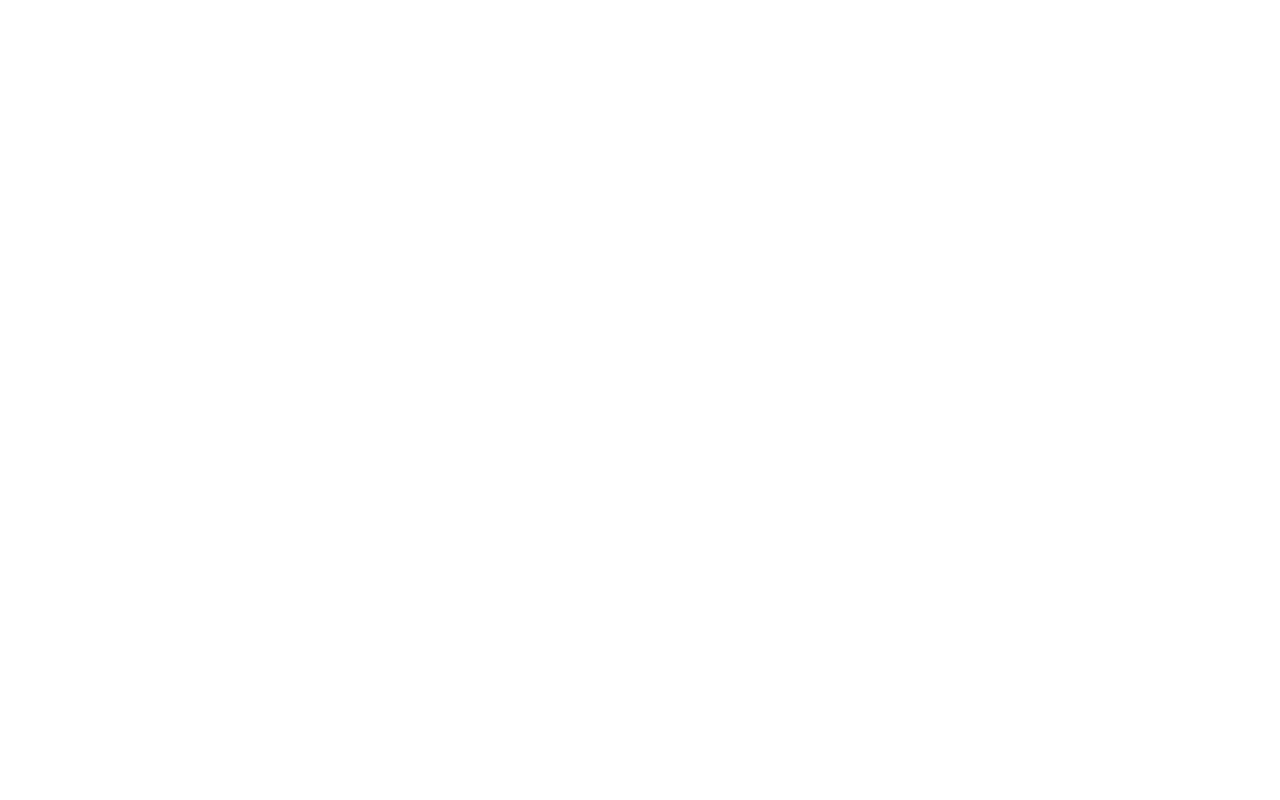
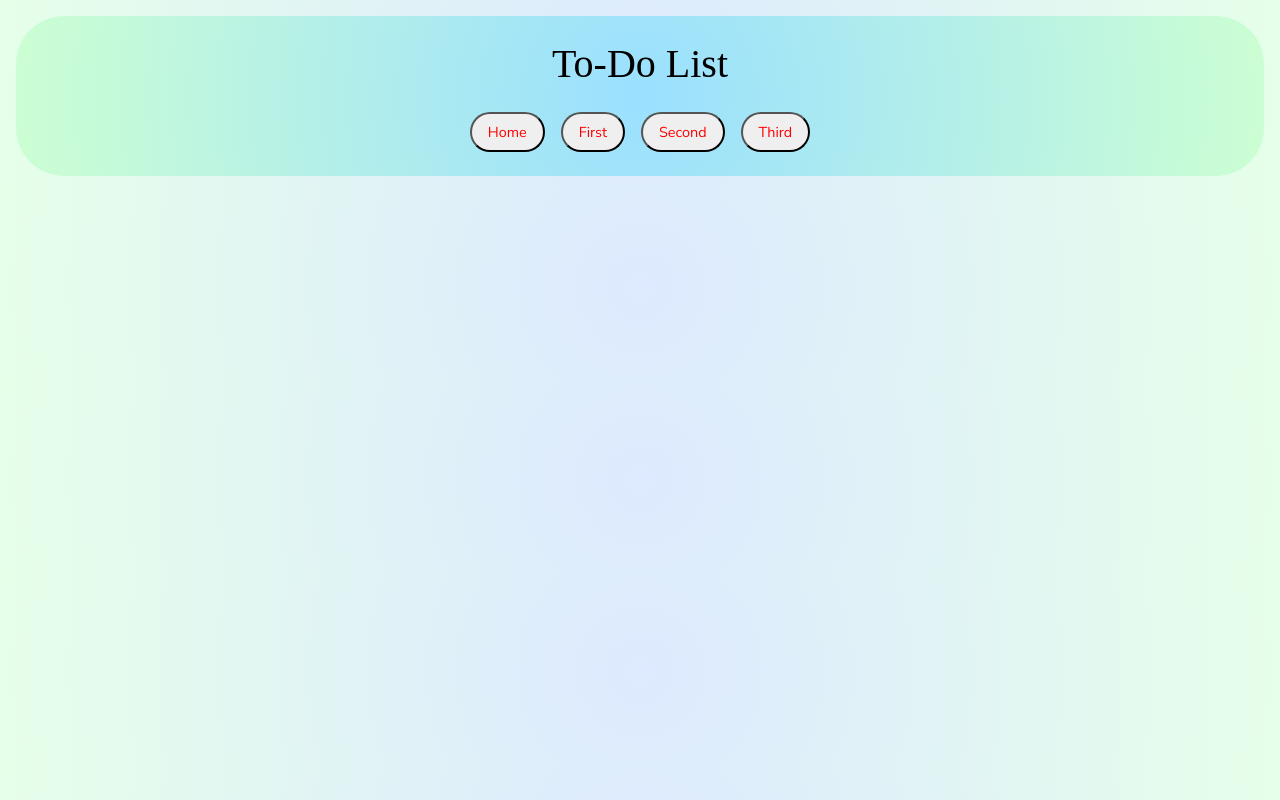
Before and after one commit to PirateMunch/todoList, a website built with webpack: page dist/index.html in a window 1280 px wide. Built offline with nearby package versions, Linux system fonts and the light colour scheme; a web font is replaced by a local one.

Commit message:
got CSS Variables, styled header

```diff
--- a/dist/index.html
+++ b/dist/index.html
@@ -9,6 +9,14 @@
     <script type="module" src="main.js"></script>
 </head>
 <body>
-
+    <header>
+        To-Do List
+        <nav>
+            <input type="button" id="homeButton" class="homeButton" value="Home">
+            <input type="button" id="firstButton" class="firstButton" value="First">
+            <input type="button" id="secondButton" class="secondButton" value="Second">
+            <input type="button" id="thirdButton" class="thirdButton" value="Third">
+        </nav>
+    </header>
 </body>
 </html>
--- a/dist/style.css
+++ b/dist/style.css
@@ -0,0 +1,54 @@
+@import url('https://fonts.googleapis.com/css2?family=Gentium+Book+Basic&family=Nunito+Sans&family=Pridi:wght@200&display=swap');
+
+:root {
+    --font-headMain: 'Gentium Book Basic', serif;
+    --font-headSub: 'Nunito Sans', sans-serif;
+    --font-regular: 'Pridi', serif;
+    --bg-rad-kale:  radial-gradient(circle, rgba(0,201,255,0.3) 0%, rgba(146,254,157,0.3) 100%);
+    --bg-rad-retro: radial-gradient(circle, rgba(34,193,195,0.6) 0%, rgba(253,187,45,0.6) 100%);
+    --bg-rad-cucumb: radial-gradient(circle, rgb(217, 231, 255, 0.9) 0%, rgb(227, 255, 231, 0.9) 100%);
+    --bg-linG-kale: linear-gradient(90deg, #00C9FF 0%, #92FE9D 100%);
+    --bg-linG-cucumb: linear-gradient(90deg, #e3ffe7 0%, #d9e7ff 100%);
+    --bg-linG-retro: linear-gradient(90deg, rgba(253, 187, 45, .4) 0%, rgba(34, 193, 195, .4) 100%);
+    --color-blueKale:  #00C9FF;
+    --color-greenKale: #92FE9D;
+    --color-greenCucumb: #e3ffe7;
+    --color-blueCucumb: #d9e7ff;
+    --color-blueRetro: #22C1C3;
+    --color-orangeRetro: #FDBB2D;
+}
+
+body {
+    margin: 1rem;
+    padding: 0;
+    box-sizing: border-box;
+    background: var(--bg-rad-cucumb);
+}
+/* Header/nav styles */
+header {
+    display: flex;
+    flex-direction: column;
+    justify-content: space-evenly;
+    align-items: center;
+    font-size: 2.5rem;
+    background: var(--bg-rad-kale);
+    min-height: 10rem;
+    max-height: 20rem;
+    font-family: var(--font-headMain);
+    border-radius: 3rem;
+
+}
+
+nav {
+    display: flex;
+    gap: 1rem;
+    align-self: center;
+}
+
+nav > input {
+    color: red;
+    font-family: var(--font-headSub);
+    font-size: .9rem;
+    padding: .5rem 1rem;
+    border-radius: 20px;
+}
```
